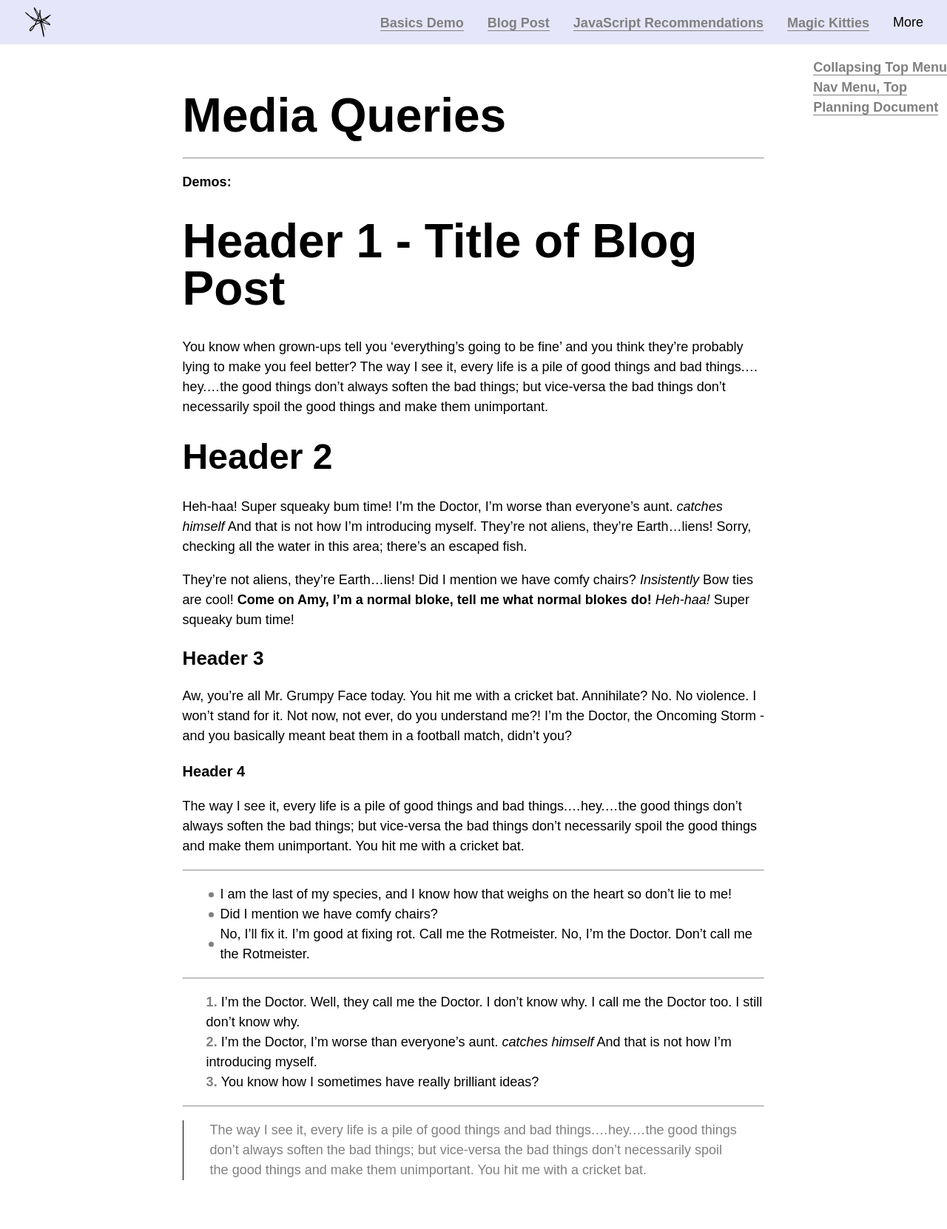
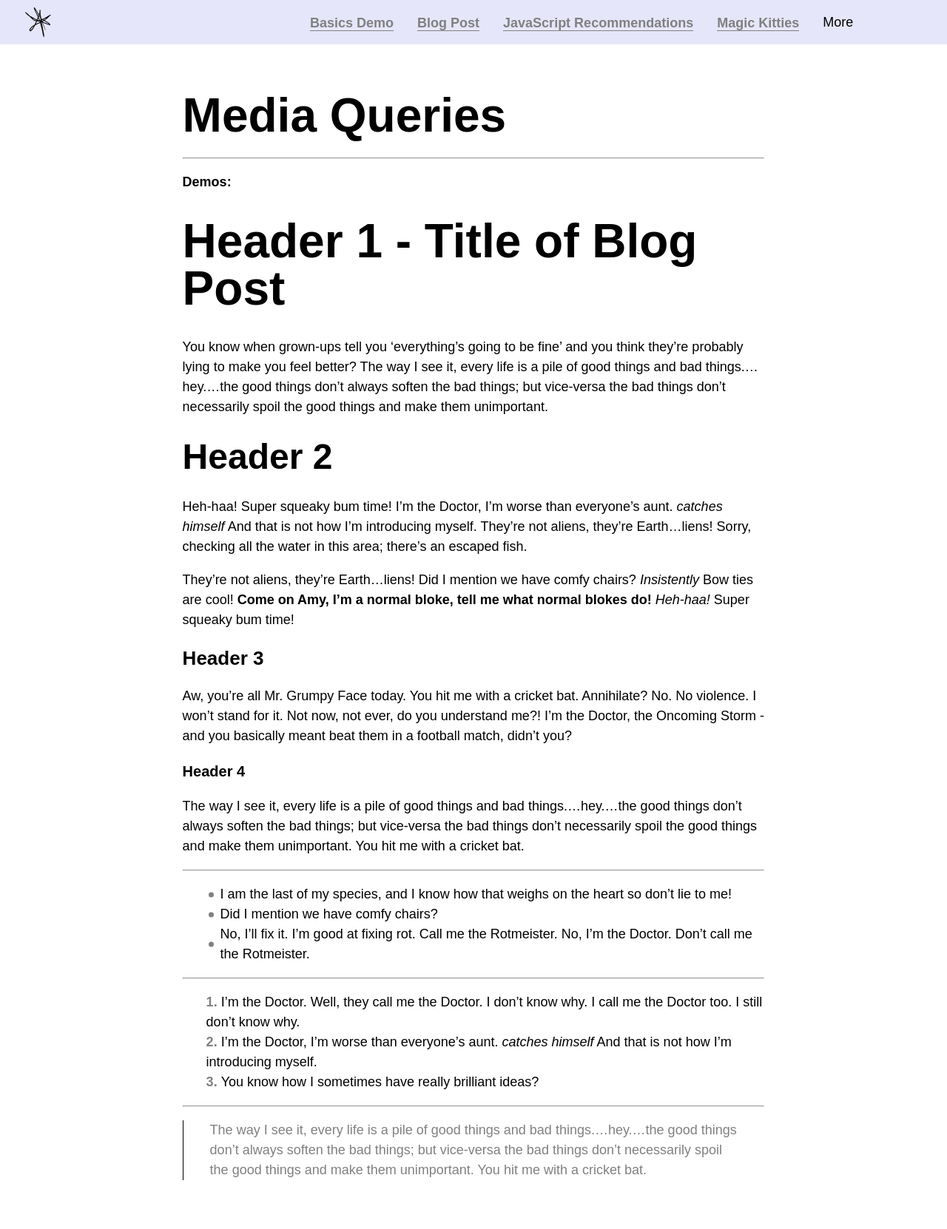
Before and after one commit to kbdonnally/assets, a Jekyll site: the page built from pages/nav-menu--collapse.html, in a window 1280 px wide. Shown: the whole page at 74% size. Built offline with Jekyll 4.4.1, drawn with Linux system fonts in a browser that asks for light colours; some web fonts are replaced.

Commit message:
Good JS support on flexible menu partially established

```diff
--- a/assets/css/_sass/_pages/_nav-menu--collapse.scss
+++ b/assets/css/_sass/_pages/_nav-menu--collapse.scss
@@ -10,7 +10,7 @@
 	display: flex;
 	justify-content: space-between;
 	height: 60px;
-	width: 100vw;
+	max-width: 100vw;
 	background-color: lavender;
 	padding: 0 2rem;
 }
@@ -81,10 +81,12 @@
 .collapse-menu__more--wrapper {
 	display: flex;
 	align-items: center;
+	width: 160px;
+	margin-left: 2rem;
 }
 
 .collapse-menu__more {
-	padding-left: 2rem;
+	// padding-left: 2rem;
 }
 
 // ------------ List 2 ------------ //
@@ -92,10 +94,12 @@
 // ul
 .collapse-menu__list-2 {
 	position: absolute;
-	right: 0;
+	right: 1rem;
 	top: 60px;
+//	width: 240px;
 	padding: 0;
 	white-space: nowrap;
+	z-index: 4;
 }
 
 // li
--- a/assets/js/collapsing-menu-2.js
+++ b/assets/js/collapsing-menu-2.js
@@ -34,3 +34,11 @@
 for (const item of listTwoHideSlice) {
 	item.classList.add('collapse-menu--to-hide'); // hide items outside of width range
 }
+
+// --------- Button -------- //
+
+const moreButton = document.querySelector('.collapse-menu__list-2');
+
+for (const [index, item] of listTwo.entries()) {
+	item.classList.add('collapse-menu--to-hide');
+}
--- a/assets/js/collapsing-menu.js
+++ b/assets/js/collapsing-menu.js
@@ -45,3 +45,5 @@
 		item.classList.add('test-2');
 	}
 }
+
+// ------ List 2 ---------- //
```
